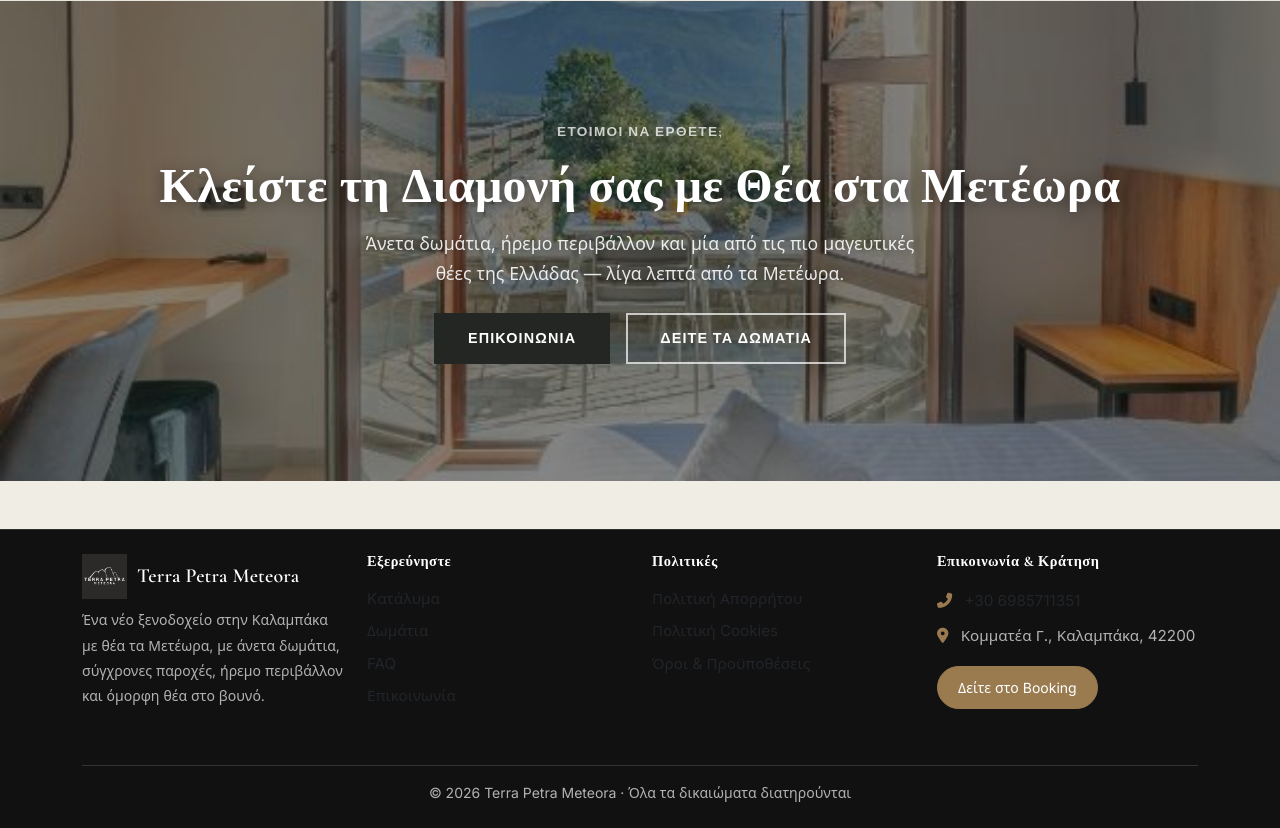
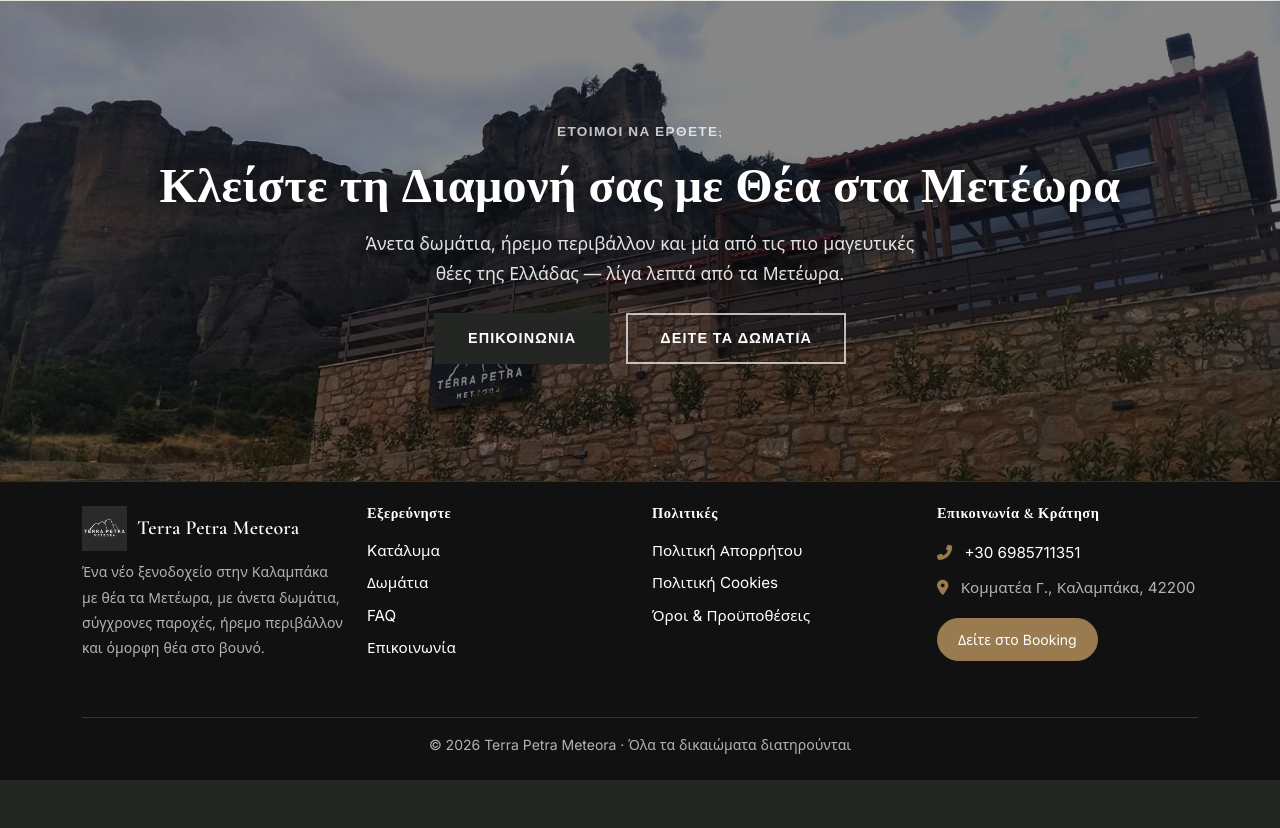
Before and after one commit to blackanddecker/irisroomstrigona-website, a Flask app: page / in a window 1280 px wide. Shown: the part 3231-4059 px from the top of the page. After the commit the page ends 4011 px from the top, so only its background shows below. Run offline with Flask 3, Linux system fonts and the light colour scheme.

Commit message:
update photos and the proper letters

```diff
--- a/templates/base.html
+++ b/templates/base.html
@@ -151,7 +151,7 @@ document.addEventListener("DOMContentLoaded", function () {
     </main>
 
     <!-- Footer -->
-    <footer class="mt-5">
+    <footer class="mt-0">
         <div class="container py-4">
             <div class="row text-center text-md-start align-items-start">
 
@@ -184,28 +184,28 @@ document.addEventListener("DOMContentLoaded", function () {
 
                     <ul class="list-unstyled mb-0">
                         <li class="mb-2">
-                            <a class="text-dark text-decoration-none" href="/">
+                            <a class="text-white text-decoration-none" href="/">
                                 <span class="lang-en">Guesthouse</span>
                                 <span class="lang-el">Kατάλυμα</span>
                             </a>
                         </li>
 
                         <li class="mb-2">
-                            <a class="text-dark text-decoration-none" href="/rooms">
+                            <a class="text-white text-decoration-none" href="/rooms">
                                 <span class="lang-en">Rooms</span>
                                 <span class="lang-el">Δωμάτια</span>
                             </a>
                         </li>
 
                         <li class="mb-2">
-                            <a class="text-dark text-decoration-none" href="/faq">
+                            <a class="text-white text-decoration-none" href="/faq">
                                 <span class="lang-en">FAQ</span>
                                 <span class="lang-el">FAQ</span>
                             </a>
                         </li>
 
                         <li class="mb-2">
-                            <a class="text-dark text-decoration-none" href="/contact">
+                            <a class="text-white text-decoration-none" href="/contact">
                                 <span class="lang-en">Contact</span>
                                 <span class="lang-el">Επικοινωνία</span>
                             </a>
@@ -222,21 +222,21 @@ document.addEventListener("DOMContentLoaded", function () {
 
                     <ul class="list-unstyled mb-0">
                         <li class="mb-2">
-                            <a class="text-dark text-decoration-none" href="{{ url_for('privacy') }}">
+                            <a class="text-white text-decoration-none" href="{{ url_for('privacy') }}">
                                 <span class="lang-en">Privacy Policy</span>
                                 <span class="lang-el">Πολιτική Απορρήτου</span>
                             </a>
                         </li>
 
                         <li class="mb-2">
-                            <a class="text-dark text-decoration-none" href="{{ url_for('cookies') }}">
+                            <a class="text-white text-decoration-none " href="{{ url_for('cookies') }}">
                                 <span class="lang-en">Cookie Notice</span>
                                 <span class="lang-el">Πολιτική Cookies</span>
                             </a>
                         </li>
 
                         <li class="mb-2">
-                            <a class="text-dark text-decoration-none" href="{{ url_for('terms') }}">
+                            <a class="text-white text-decoration-none" href="{{ url_for('terms') }}">
                                 <span class="lang-en">Terms & Conditions</span>
                                 <span class="lang-el">Όροι & Προϋποθέσεις</span>
                             </a>
@@ -253,7 +253,7 @@ document.addEventListener("DOMContentLoaded", function () {
 
                     <p class="mb-2">
                         <i class="fas fa-phone-alt text-primary me-2"></i>
-                        <a href="tel:+306985711351" class="text-dark text-decoration-none">
+                        <a href="tel:+306985711351" class="text-white text-decoration-none">
                             +30 6985711351
                         </a>
                     </p>
--- a/templates/main.html
+++ b/templates/main.html
@@ -86,8 +86,8 @@ document.addEventListener("DOMContentLoaded", function () {
             </a>
 
             <a href="{{ url_for('contact') }}" class="btn-hero-secondary">
-                <span class="lang-en">Book Your Stay with a View of Meteora</span>
-                <span class="lang-el">Κλείστε τη Διαμονή σας με Θέα στα Μετέωρα</span>
+                <span class="lang-en">Book Your Stay</span>
+                <span class="lang-el">Κλείστε τη Διαμονή σας</span>
             </a>
         </div>
 
@@ -139,7 +139,7 @@ document.addEventListener("DOMContentLoaded", function () {
         <!-- Right: image fills exactly 50vw -->
         <div class="intro-halves__image-col reveal-image from-right">
             <div class="intro-halves__img">
-                <img src="{{ url_for('static', filename='terra-petra/room1.jpg') }}" alt="Cozy room interior" loading="lazy">
+                <img src="{{ url_for('static', filename='terra-petra/room_with_view.jpg') }}" alt="Cozy room interior" loading="lazy">
             </div>
         </div>
         <!-- Left: text -->
@@ -399,7 +399,7 @@ document.addEventListener("DOMContentLoaded", function () {
          ══════════════════════════════════════════════════════ -->
         <div class="cta-banner"
              style="
-                background-image: url('{{ url_for('static', filename='terra-petra/room2.jpg') }}');
+                background-image: url('{{ url_for('static', filename='terra-petra/terra-petra-2.jpg') }}');
                 background-repeat: no-repeat;
                 background-size: cover;
                 background-position: center;
```
Also changed, not shown: static/terra-petra/room_with_view.jpg (added), static/terra-petra/terra-petra-2.jpg (added).
